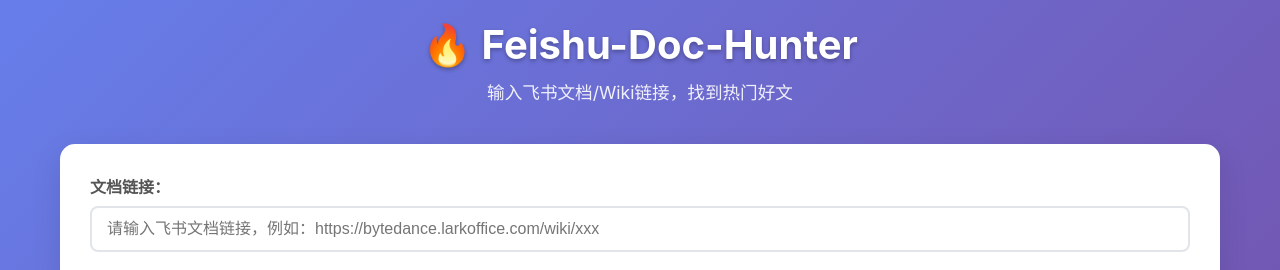
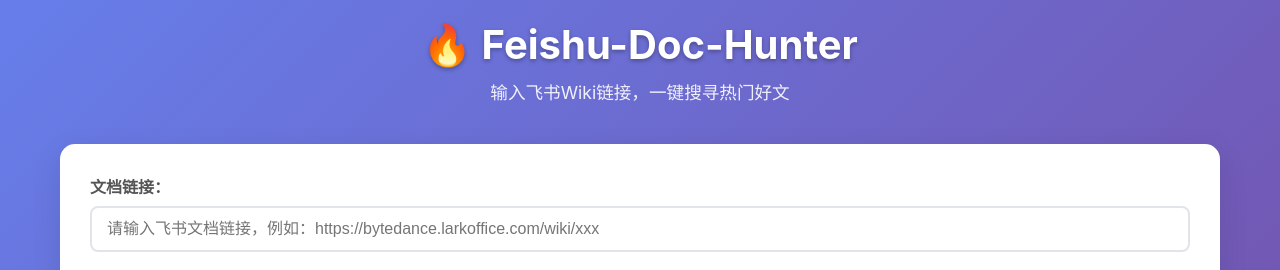
Before and after one commit to Zgmgmm/feishu-docs-stats, a Flask app: page / in a window 1280 px wide. Shown: the top 270 px of the page. Run offline with Flask 2, Linux system fonts and the light colour scheme.

Commit message:
feat: modify title
Change-Id: I154bb0a75dcfb80bedcba9dc741c47ece78d45f4

```diff
--- a/templates/index.html
+++ b/templates/index.html
@@ -955,7 +955,7 @@
     <div class="container">
         <div class="header">
             <h1>🔥 Feishu-Doc-Hunter</h1>
-            <p>输入飞书文档/Wiki链接，找到热门好文</p>
+            <p>输入飞书Wiki链接，一键搜寻热门好文</p>
         </div>
 
         <!-- 授权状态区域 -->
```
